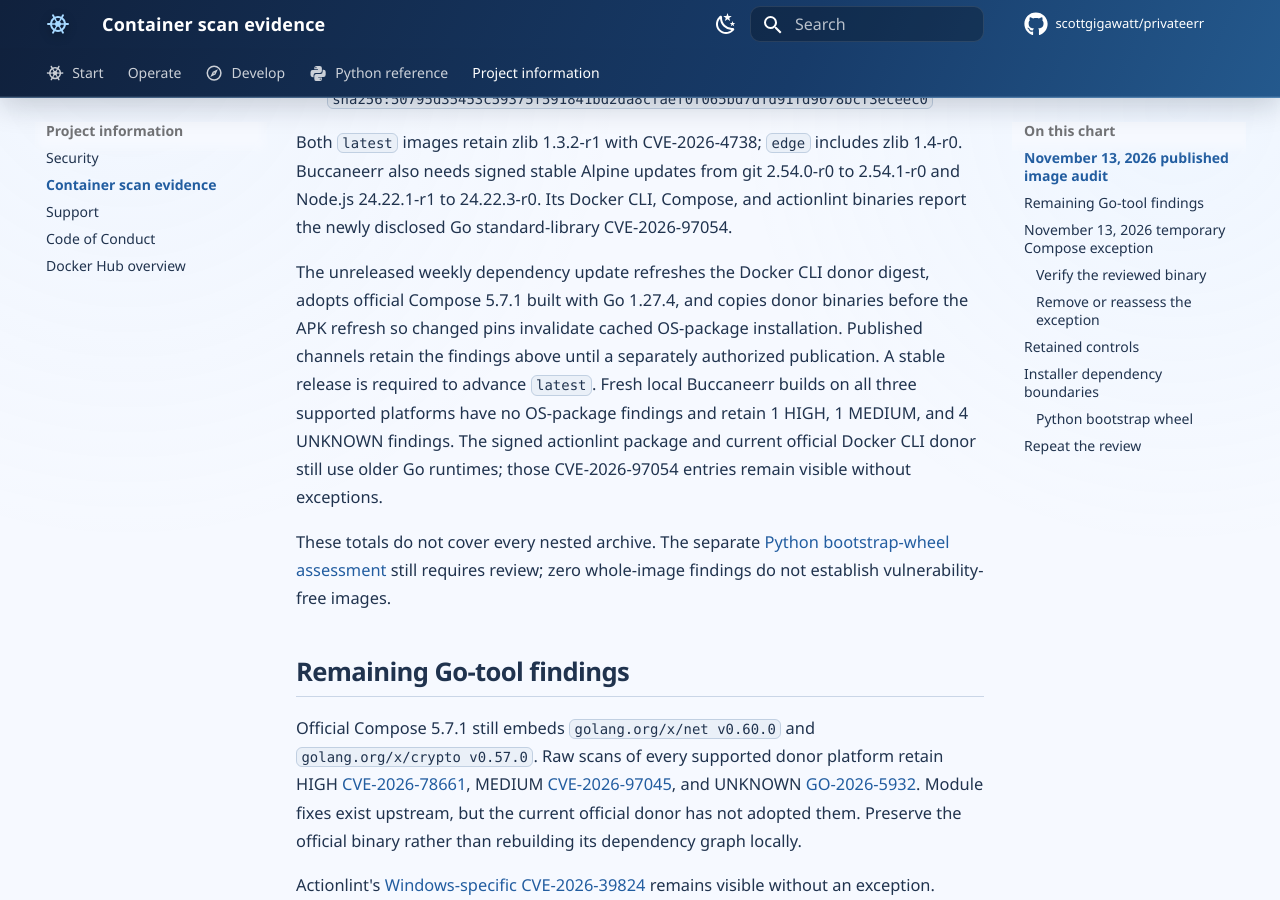
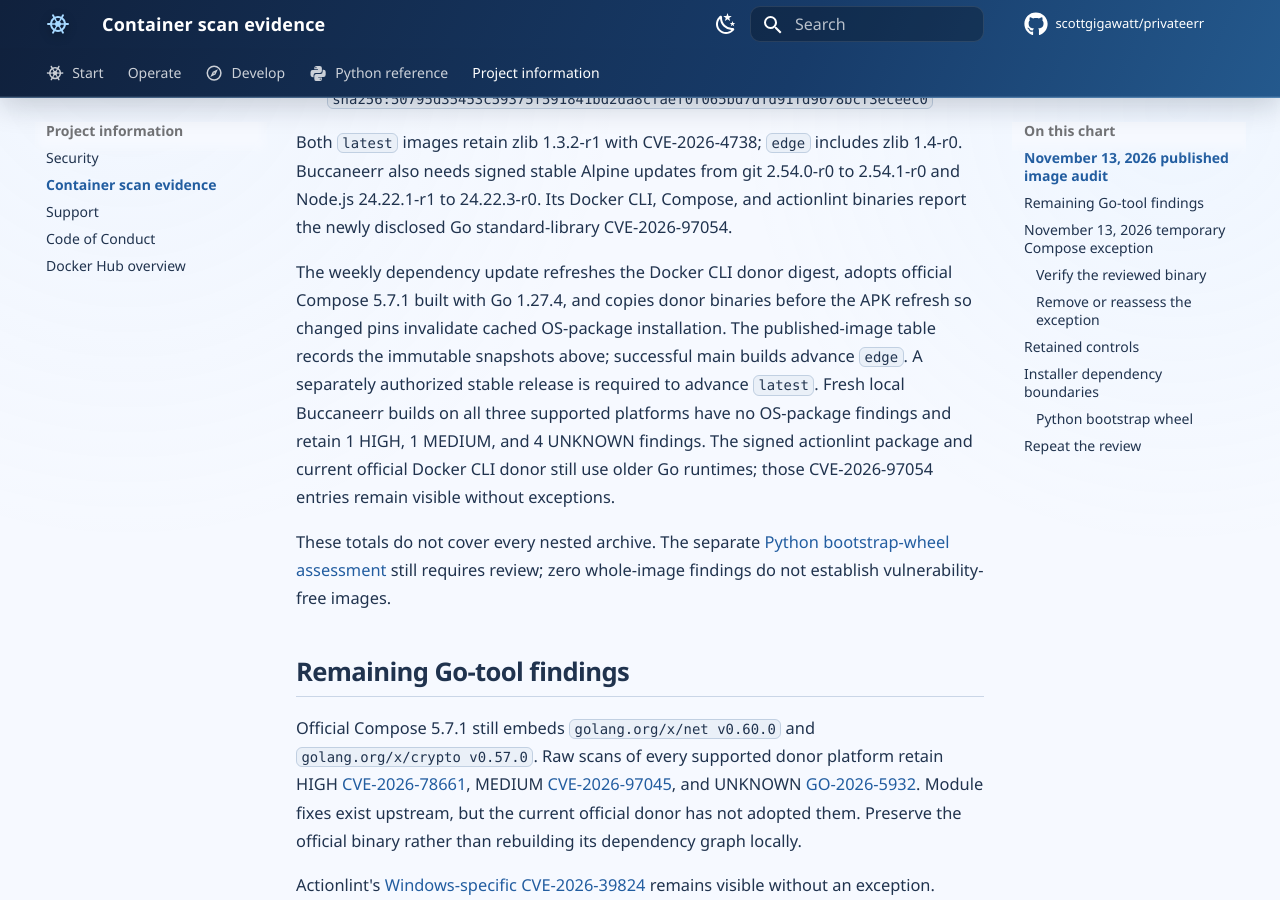
Before and after one commit to scottgigawatt/privateerr, an MkDocs documentation site: the page built from docs/container-scan-review.md, in a window 1280 px wide and 900 px high, scrolled down 1185 px. Built offline with MkDocs 1.6.1 and Material for MkDocs 9.7.7, drawn with Linux system fonts in a browser that asks for light colours; comment, search, counter and statistics services are not loaded.

Commit message:
📚 Date the receipts, retire future tense

```diff
--- a/docs/container-scan-review.md
+++ b/docs/container-scan-review.md
@@ -22,7 +22,7 @@
 
 Both `latest` images retain zlib 1.3.2-r1 with CVE-2026-4738; `edge` includes zlib 1.4-r0. Buccaneerr also needs signed stable Alpine updates from git 2.54.0-r0 to 2.54.1-r0 and Node.js 24.22.1-r1 to 24.22.3-r0. Its Docker CLI, Compose, and actionlint binaries report the newly disclosed Go standard-library CVE-2026-97054.
 
-The unreleased weekly dependency update refreshes the Docker CLI donor digest, adopts official Compose 5.7.1 built with Go 1.27.4, and copies donor binaries before the APK refresh so changed pins invalidate cached OS-package installation. Published channels retain the findings above until a separately authorized publication. A stable release is required to advance `latest`. Fresh local Buccaneerr builds on all three supported platforms have no OS-package findings and retain 1 HIGH, 1 MEDIUM, and 4 UNKNOWN findings. The signed actionlint package and current official Docker CLI donor still use older Go runtimes; those CVE-2026-97054 entries remain visible without exceptions.
+The weekly dependency update refreshes the Docker CLI donor digest, adopts official Compose 5.7.1 built with Go 1.27.4, and copies donor binaries before the APK refresh so changed pins invalidate cached OS-package installation. The published-image table records the immutable snapshots above; successful main builds advance `edge`. A separately authorized stable release is required to advance `latest`. Fresh local Buccaneerr builds on all three supported platforms have no OS-package findings and retain 1 HIGH, 1 MEDIUM, and 4 UNKNOWN findings. The signed actionlint package and current official Docker CLI donor still use older Go runtimes; those CVE-2026-97054 entries remain visible without exceptions.
 
 These totals do not cover every nested archive. The separate [Python bootstrap-wheel assessment](#python-bootstrap-wheel) still requires review; zero whole-image findings do not establish vulnerability-free images.
 
```
